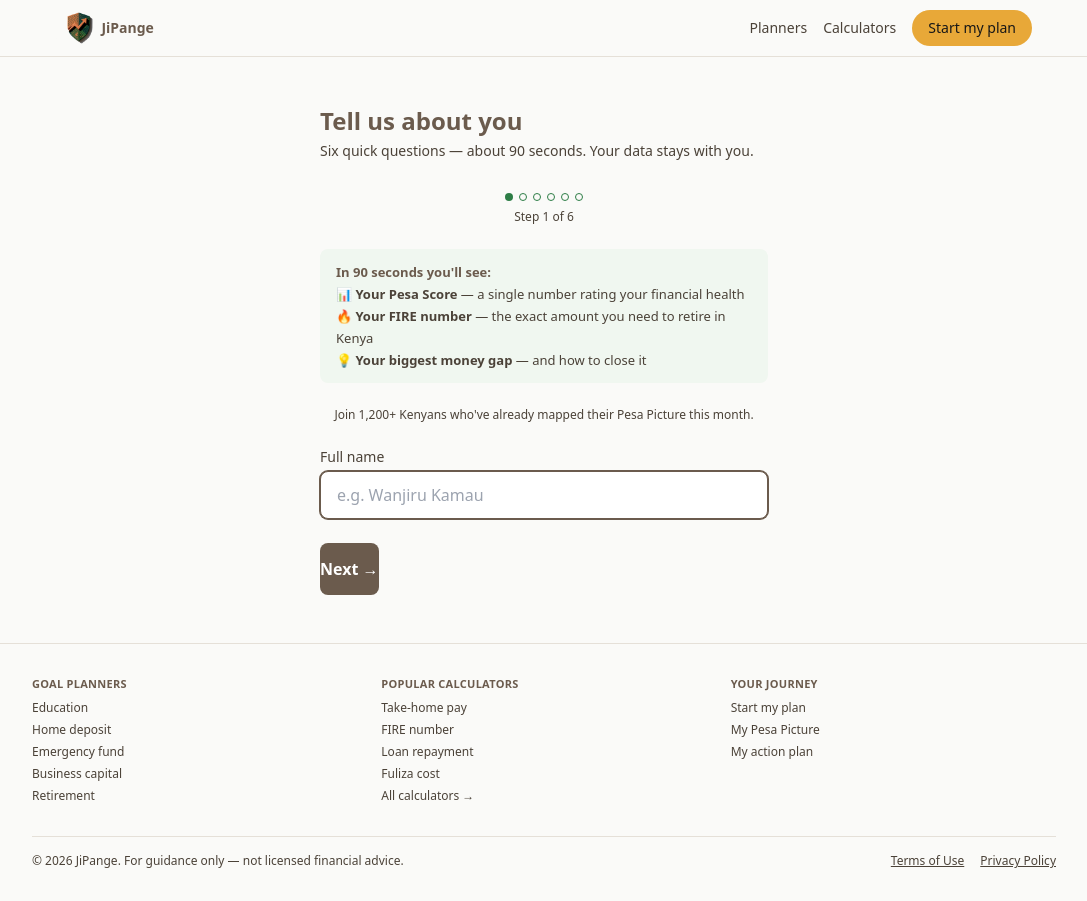
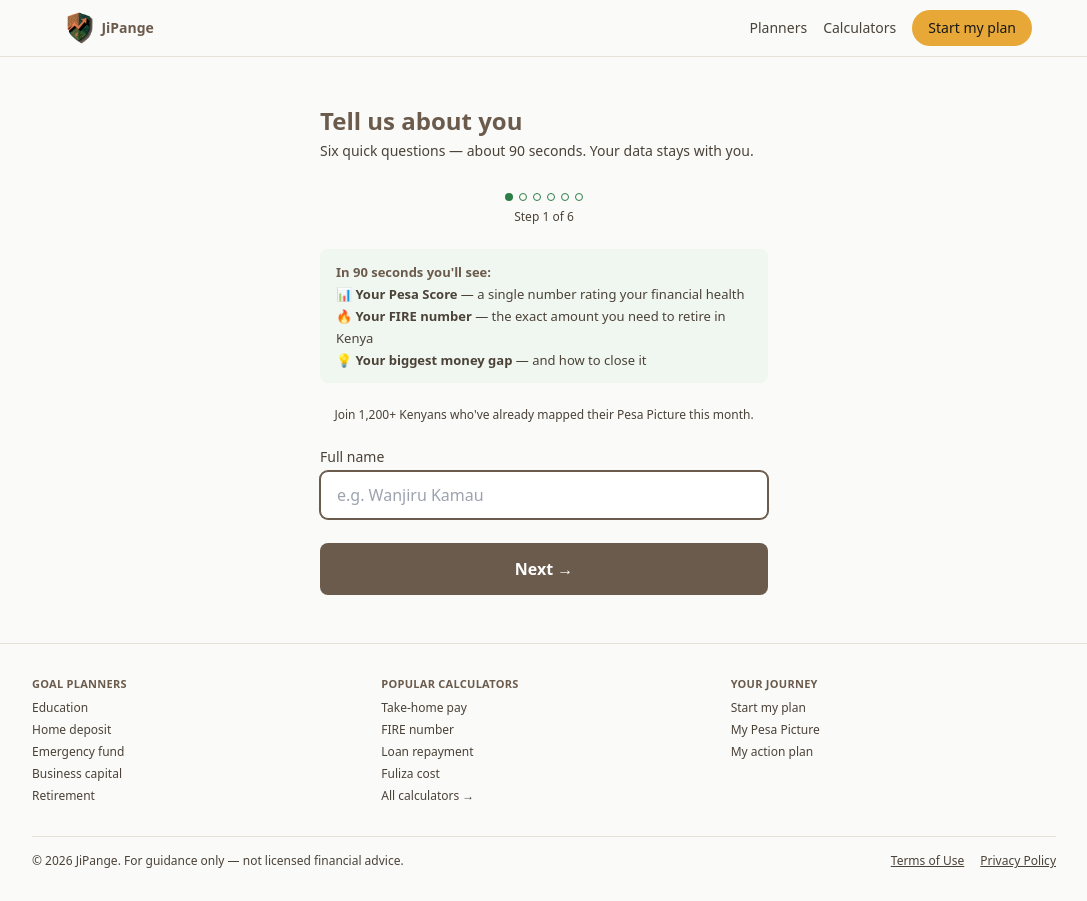
Before and after one commit to PapaDanico/JiPange, a Next.js app in the folder web/: page /profile in a window 1280 px wide. Shown: the whole page, without its empty margins (96-1183 px from the left). Built offline with nearby package versions, Linux system fonts and the light colour scheme.

Commit message:
Fix collapsed Next button on wizard step 1 (#42)
The button row only became a flex container from step 2, so on step 1 the submit button's flex-1 had no effect and it collapsed to a 61px content-width chip. The row is now always flex.

```diff
--- a/web/components/onboarding/ProfileForm.tsx
+++ b/web/components/onboarding/ProfileForm.tsx
@@ -494,7 +494,7 @@
         )}
 
         {/* Navigation */}
-        <div className={currentStep > 1 ? "flex gap-3" : ""}>
+        <div className="flex gap-3">
           {currentStep > 1 && (
             <button
               type="button"
```
